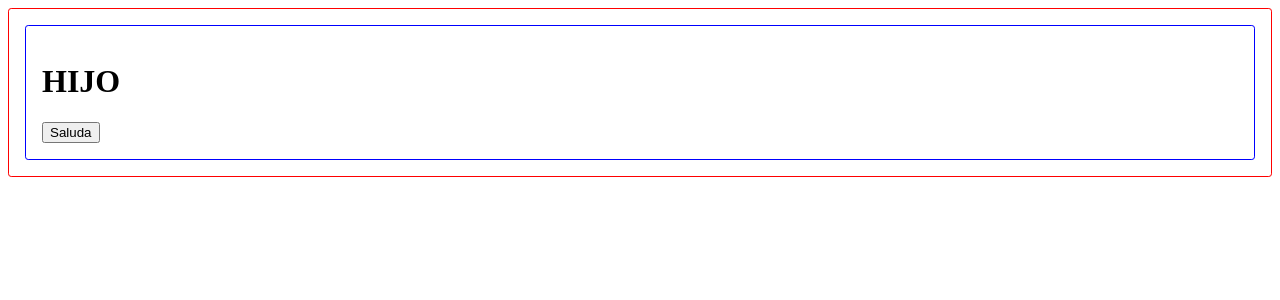
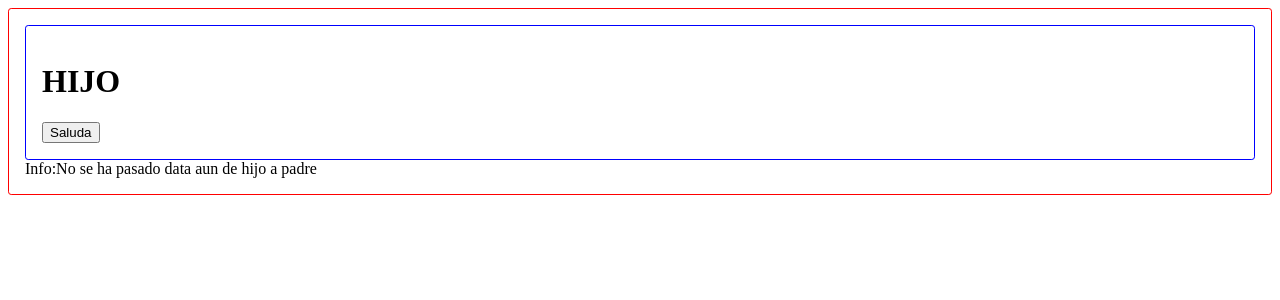
Before and after one commit to RoswellCR/master-in-React, a React (Create React App) app: page / in a window 1280 px wide. Shown: the top 300 px of the page. Built offline with nearby package versions, Linux system fonts and the light colour scheme.

Commit message:
Passing data from child to parent

```diff
--- a/src/App.js
+++ b/src/App.js
@@ -2,18 +2,18 @@ import React, {Component} from 'react';
 import './global.css'
 
 class Hijo extends Component{
+
   manejadorClick=()=>{
-    this.props.onSaluda("pasando Datos de hijo a padre")
+     this.props.onSaluda("pasando Datos de hijo a padre");
+
   }
   render(){
     return(
       <div className='box blue'>
         <h1>HIJO</h1>
         <button onClick={this.manejadorClick}>
-
           Saluda
         </button>
-
       </div>
     );
   }
@@ -21,19 +21,30 @@ class Hijo extends Component{
 
 
 class App extends Component {
-  manejador=(name)=>{
+  state = {mostarH1:false}
+  aviso=()=>{
+     ;
+  };
+  manejador = (name) => {
     alert(" Esto es: "+ name);
-
-  }
+      this.setState((state)=>this.mostarH1= true);
+  };
 
   render(){
-  return (
+  console.log(this.mostarH1)
+    return (
     <div className='box red'>
        <Hijo
-       onSaluda={this.manejador}
+         onSaluda={this.manejador}
        />
+       <div >
+          Info:{this.mostarH1
+          ? "Se han pasado los datos de hijo a padre"
+          : "No se ha pasado data aun de hijo a padre"}
+       </div>
+
     </div>
-  );
+    );
   }
 }
 
```
